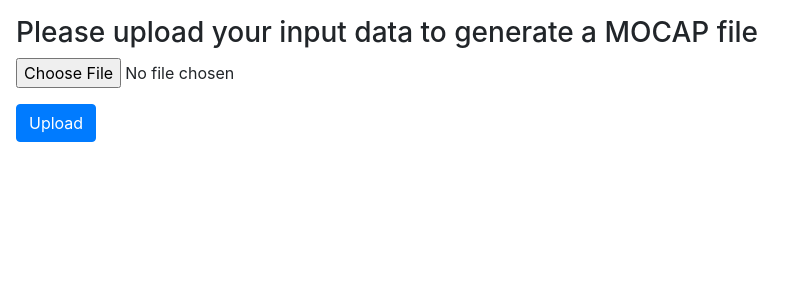
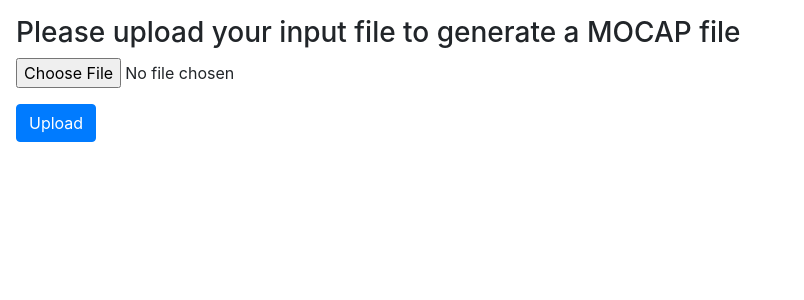
Before and after one commit to TrellixVulnTeam/cvvToBvhFlaskApp_H6Y1, a Flask app: page / in a window 1280 px wide. Shown: the top 300 px of the page, without its empty margins (0-804 px from the left). Run offline with Flask 2, Linux system fonts and the light colour scheme.

Commit message:
Readme file update

```diff
--- a/flaskApp/template/index.html
+++ b/flaskApp/template/index.html
@@ -15,7 +15,6 @@
     <script type="text/javascript">
       $(function () {
         $("#upload-file-btn").click(function () {
-          // console.log($("#upload-file")[0]);
           var fileFakePath = document.getElementById("input_file").value;
           var allowedExtensions = /(\.csv)$/i;
           if (!allowedExtensions.exec(fileFakePath)) {
@@ -49,7 +48,7 @@
               } else {
                 var url = window.URL || window.webkitURL;
                 link = url.createObjectURL(blob);
-                var a = $("<a />");
+                var a = $("<a/>");
                 a.attr("download", `${originalFileName}.bvh`);
                 a.attr("href", link);
                 $("body").append(a);
@@ -65,7 +64,7 @@
     </script>
   </head>
   <body class="m-3">
-    <h3>Please upload your input data to generate a MOCAP file</h3>
+    <h3>Please upload your input file to generate a MOCAP file</h3>
     <form id="upload-file" method="post" enctype="multipart/form-data">
       <div class="form-group">
         <input
@@ -81,9 +80,6 @@
         </button>
         <p id="file_upload_message"></p>
       </div>
-      <!-- <label for="file">Select a file</label>
-        <input name="file" type="file" />
-        <button id="upload-file-btn" type="button">Upload</button> -->
     </form>
   </body>
 </html>
```
Also changed, not shown: README.md.
